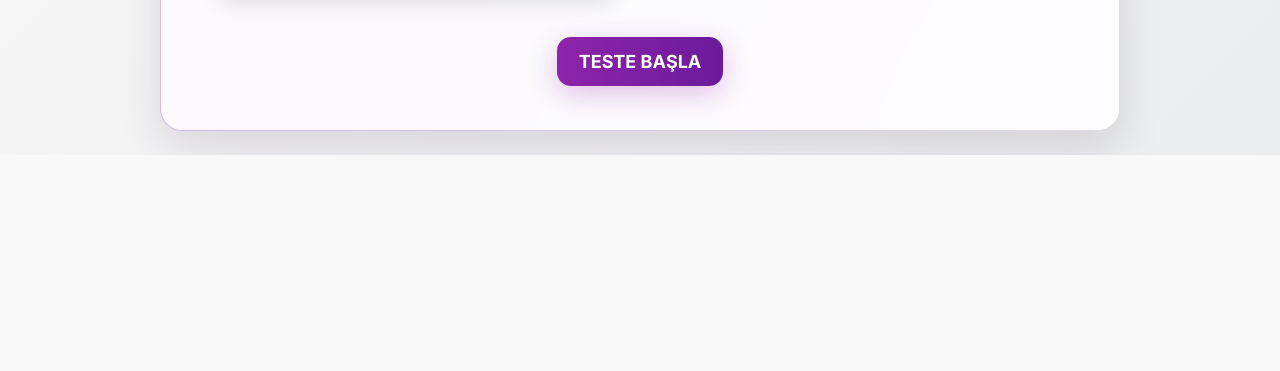
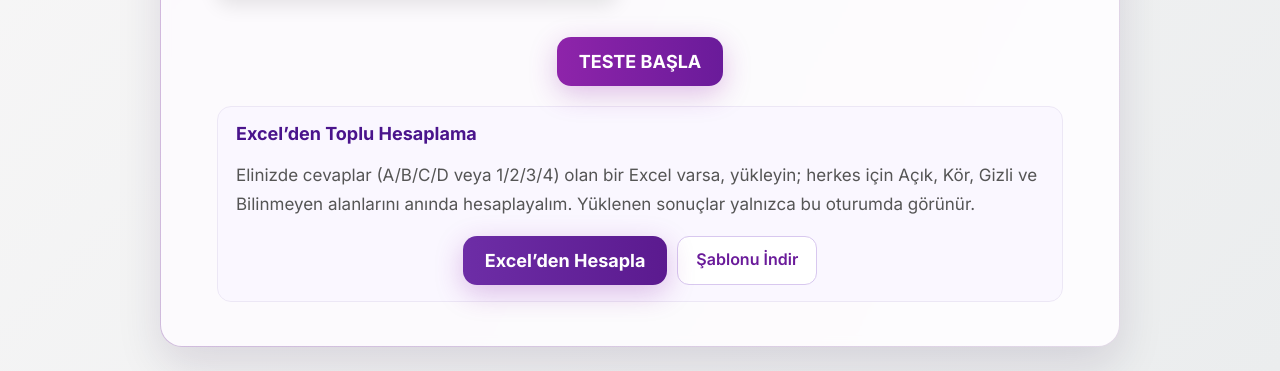
Before and after one commit to Yarenlasnu/JohariWindowApp, a Flask app: page / in a window 1280 px wide. Shown: the part 1044-1415 px from the top of the page. Before the commit the page ends 1199 px from the top, so only its background shows below. Run offline with Flask 3, Linux system fonts and the light colour scheme.

Commit message:
AI yorum: serbest metin ve kişiye özel ton; Excel: oturumdan bellekten indirme

```diff
--- a/app.py
+++ b/app.py
@@ -13,6 +13,7 @@ from flask_session import Session
 import re
 from io import BytesIO
 from flask import send_file, abort, current_app
+
 
 
 # ================== UYGULAMA & OTURUM ==================
@@ -48,6 +49,141 @@ def slugify(txt):
     txt = re.sub(r"[^\w\s-]", "", str(txt), flags=re.UNICODE).strip()
     txt = re.sub(r"[\s-]+", "_", txt)
     return txt[:40] if txt else "kisi"
+
+
+def _harfe_cevir(v):
+    if v is None:
+        return None
+    s = str(v).strip().upper()
+    if s in ("A","B","C","D"):
+        return s
+    if s in ("1","2","3","4"):
+        return {"1":"A","2":"B","3":"C","4":"D"}[s]
+    return None  # tanınmayan değer
+from openpyxl import load_workbook
+from io import BytesIO
+from flask import send_file, abort, current_app, flash
+
+def _exceli_oku_ve_hesapla(file_storage):
+    """
+    Beklenen başlıklar: Yapan, Test Edilen, S1 .. S48
+    Cevaplar A/B/C/D ya da 1/2/3/4 olabilir.
+    Dönüş: (sonuclar_listesi, hatalar_listesi)
+    """
+    wb = load_workbook(filename=file_storage, data_only=True)
+    ws = wb.active
+
+    # Başlık satırı
+    headers = [ (c.value or "").strip() if isinstance(c.value,str) else c.value for c in ws[1] ]
+    # Esnek: Türkçe büyük/küçük harf farkını yumuşat
+    h_lower = [ (h or "").lower() for h in headers ]
+
+    def _idx(name):
+        name_l = name.lower()
+        if name_l in h_lower:
+            return h_lower.index(name_l)
+        return None
+
+    yapan_idx = _idx("yapan")
+    edilen_idx = _idx("test edilen")
+    # S1..S48 sütunları
+    s_idx = []
+    for i in range(1,49):
+        key = f"s{i}"
+        j = _idx(key)
+        if j is None:
+            # Büyük harfe duyarsız ara: S1 / s1
+            try:
+                j = [x.lower() for x in headers].index(key)
+            except ValueError:
+                j = None
+        s_idx.append(j)
+
+    hatalar = []
+    sonuclar = []
+    if yapan_idx is None or edilen_idx is None or any(j is None for j in s_idx):
+        hatalar.append("Başlıklar eksik. 'Yapan', 'Test Edilen', 'S1'..'S48' olmalı.")
+        return [], hatalar
+
+    # Satırları işle
+    for row_idx in range(2, ws.max_row + 1):
+        yapan = ws.cell(row=row_idx, column=yapan_idx+1).value
+        edilen = ws.cell(row=row_idx, column=edilen_idx+1).value
+        if not yapan and not edilen:
+            continue  # boş satır
+
+        # 48 cevap topla
+        cevaplar = {}
+        eksik = []
+        for i in range(1,49):
+            col = s_idx[i-1] + 1
+            ham = ws.cell(row=row_idx, column=col).value
+            harf = _harfe_cevir(ham)
+            if not harf:
+                eksik.append(i)
+            else:
+                cevaplar[f"soru{i}"] = harf
+
+        if eksik:
+            hatalar.append(f"{row_idx}. satırda eksik/yanlış cevaplar: {', '.join(map(str, eksik))}")
+            continue
+
+        # Mevcut puanlama ve alan hesaplarını kullan
+        puanlar, genel_A, genel_G = puan_hesapla(cevaplar)
+        alanlar = hesapla_johari_alanlari(puanlar)
+
+        sonuclar.append({
+            "yapan": str(yapan or "").strip(),
+            "test_edilen": str(edilen or "").strip(),
+            "puanlar": puanlar,
+            "genel_A": genel_A,
+            "genel_G": genel_G,
+            "alanlar": alanlar
+        })
+    return sonuclar, hatalar
+@app.route("/excel-yukle", methods=["GET","POST"], endpoint="excel_yukle")
+def excel_yukle():
+    wb = Workbook()
+    ws = wb.active
+    ws.title = "Cevaplar"
+    headers = ["Yapan", "Test Edilen"] + [f"S{i}" for i in range(1,49)]
+    ws.append(headers)
+    # örnek satır
+    ws.append(["Ali", "Veli"] + ["A"]*48)
+    bio = BytesIO()
+    wb.save(bio); bio.seek(0)
+    return send_file(bio, as_attachment=True, download_name="johari_sablon.xlsx",
+                     mimetype="application/vnd.openxmlformats-officedocument.spreadsheetml.sheet")
+
+from werkzeug.utils import secure_filename
+
+@app.route("/excel-yukle", methods=["GET","POST"])
+def excel_yukle():
+    if request.method == "GET":
+        return render_template("excel_yukle.html")
+
+    f = request.files.get("dosya")
+    if not f or not f.filename.lower().endswith(".xlsx"):
+        flash("Lütfen .xlsx uzantılı Excel dosyası yükleyin.", "error")
+        return redirect(url_for("excel_yukle"))
+
+    # Dosyayı bellekten oku
+    try:
+        sonuclar, hatalar = _exceli_oku_ve_hesapla(f)
+    except Exception as e:
+        flash(f"Dosya okunamadı: {e}", "error")
+        return redirect(url_for("excel_yukle"))
+
+    if hatalar:
+        for h in hatalar:
+            flash(h, "error")
+        if not sonuclar:
+            return redirect(url_for("excel_yukle"))
+
+    # Yalnızca BU oturumda görünür
+    session["excel_sonuc_list"] = sonuclar
+    return redirect(url_for("excel_sonuc"))
+
 
 # ================== ROUTELAR ==================
 @app.route("/")
--- a/templates/giris.html
+++ b/templates/giris.html
@@ -201,7 +201,7 @@
             margin: 22px 0 8px;
         }
 
-        /* CTA: centered + micro‑interactions */
+        /* CTA: centered + micro-interactions */
         .cta {
             display: flex;
             gap: 12px;
@@ -284,6 +284,25 @@
             color: #7a7a7a
         }
 
+        /* === Excel kutusu (eklenen kısım) === */
+        .excel-box {
+            margin-top: 20px;
+            border: 1px solid #ece7f5;
+            background: #faf7ff;
+            border-radius: 14px;
+            padding: 16px 18px;
+        }
+        .excel-box h3 { margin: 0 0 8px; color: #4a148c; font-size: 18px; }
+        .excel-actions { display: flex; gap: 10px; flex-wrap: wrap; margin-top: 10px; justify-content: center; }
+        .start-button.alt { background: linear-gradient(90deg, #6d2da6, #5b1a8f); }
+        .ghost-button {
+            display: inline-block; padding: 12px 18px; border-radius: 12px;
+            border: 1px solid #d8c8ef; color: #6a1b9a; background: #fff;
+            font-weight: 600; text-decoration: none;
+            transition: transform .2s ease, box-shadow .2s ease;
+        }
+        .ghost-button:hover { transform: translateY(-2px); box-shadow: 0 6px 16px rgba(0,0,0,.08); }
+
         @media (max-width:800px) {
             .steps {
                 grid-template-columns: 1fr
@@ -323,7 +342,7 @@
 
             <!-- CONTENT -->
             <section class="content">
-                <p><strong>Johari Penceresi</strong>, öz‑farkındalık ve iletişim becerilerini ölçen klasik bir modeldir.
+                <p><strong>Johari Penceresi</strong>, öz-farkındalık ve iletişim becerilerini ölçen klasik bir modeldir.
                     Bu test, senin kendini nasıl gördüğün ile çevrenin seni nasıl algıladığını yan yana koyar;
                     <em>açık</em>, <em>kör</em>, <em>gizli</em> ve <em>bilinmeyen</em> alanlarının dengesini net bir
                     şekilde gösterir.
@@ -358,6 +377,16 @@
                     <a id="startBtn" href="/index" class="start-button">TESTE BAŞLA</a>
                     <span id="loading" class="loading">Yükleniyor…</span>
                 </div>
+
+                <!-- Excel'den hesaplama kutusu (START'ın ALTINDA) -->
+                <div class="excel-box">
+                    <h3>Excel’den Toplu Hesaplama</h3>
+                    <p>Elinizde cevaplar (A/B/C/D veya 1/2/3/4) olan bir Excel varsa, yükleyin; herkes için Açık, Kör, Gizli ve Bilinmeyen alanlarını anında hesaplayalım. Yüklenen sonuçlar yalnızca bu oturumda görünür.</p>
+                    <div class="excel-actions">
+                        <a href="{{ url_for('excel_yukle') }}" class="start-button alt">Excel’den Hesapla</a>
+                        <a href="{{ url_for('excel_sablon') }}" class="ghost-button">Şablonu İndir</a>
+                    </div>
+                </div>
             </section>
         </div>
     </main>
```
Also changed, not shown: static/grafik/johari_Deneme_Testi_Örnek_20250812_085052.png (added), 3 other files.
